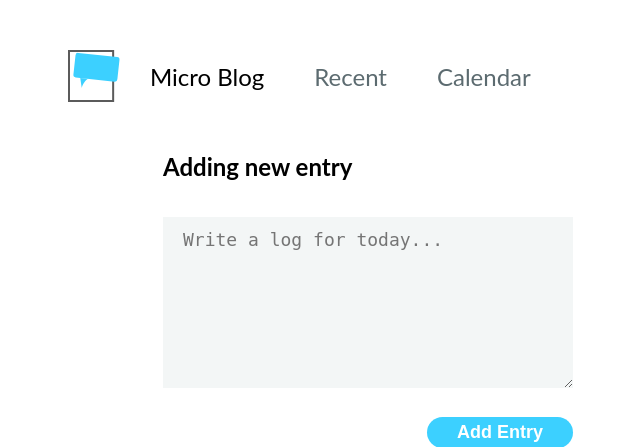
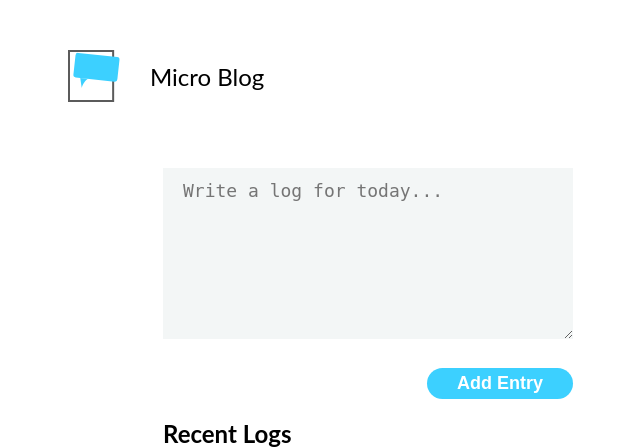
Before and after one commit to juancv3d/Micro_Blog, a Flask app: page / in a window 1280 px wide. Shown: the top 447 px of the page, without its empty margins (272-912 px from the left). Run offline with Flask 2, Linux system fonts and the light colour scheme; data that the repository does not hold is empty.

Commit message:
Minor Fix to the home page

```diff
--- a/templates/home.html
+++ b/templates/home.html
@@ -11,14 +11,11 @@
             <div class="navbar__brand">
                 <img class="navbar__logo" src="static/microblog-logo.svg" alt="Micro Blog Logo">Micro Blog
             <u1 class="navbar__navigation">
-                <l1 class="navbar__navigation-item"><a href="#" class="navbar__link">Recent</a></l1>
-                <l1 class="navbar__navigation-item"><a href="#" class="navbar__link">Calendar</a></l1>
             </u1>
         </header>
 
         <main class="main">
             <section>
-                <h1>Adding new entry</h1>
                 <form class="form" action="/" method="POST">
                     <p class="form__input">
                         <textarea name="log" id="log" class="form__textarea" cols="30" rows="7" aria-label="Entry contents" placeholder="Write a log for today..."></textarea>
```
